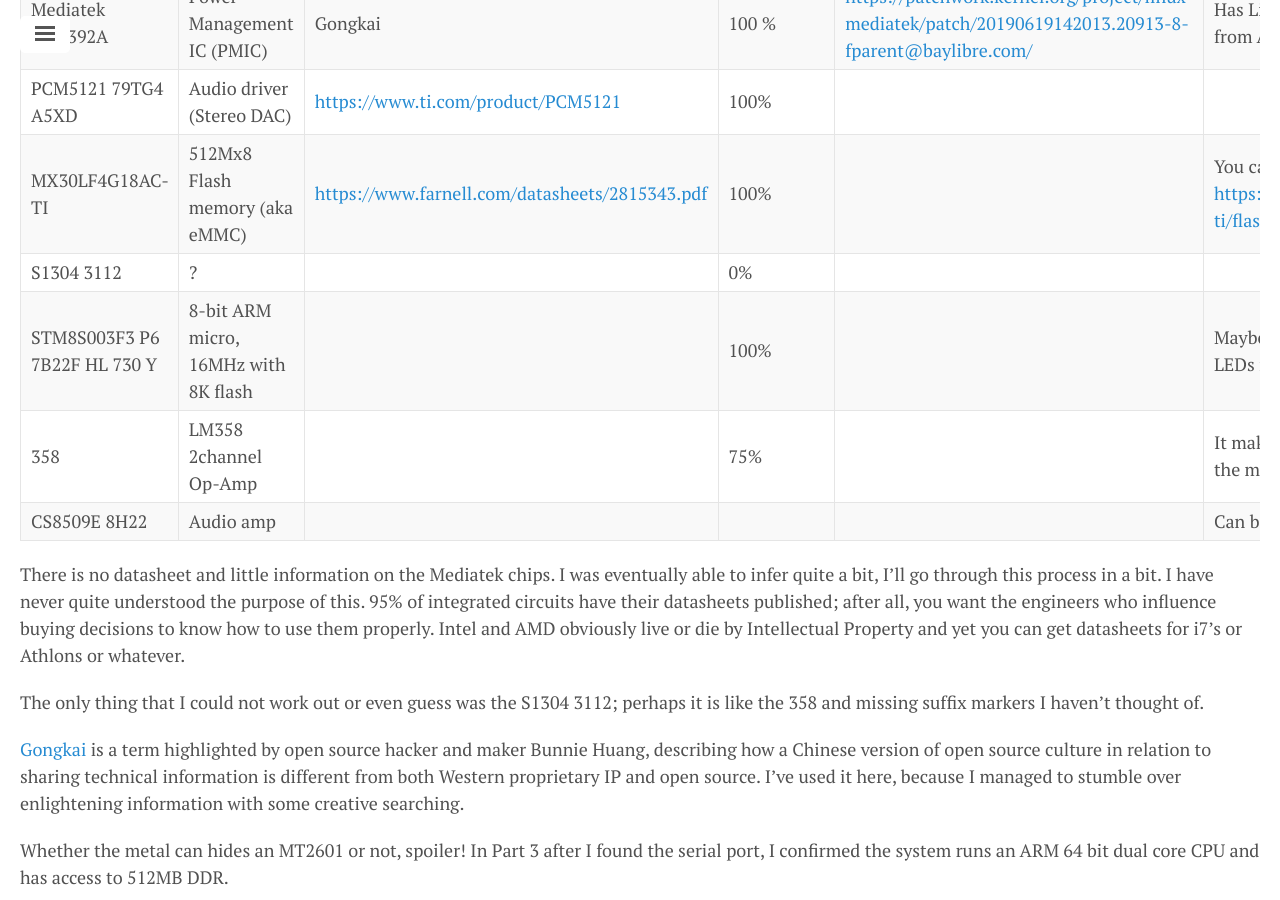
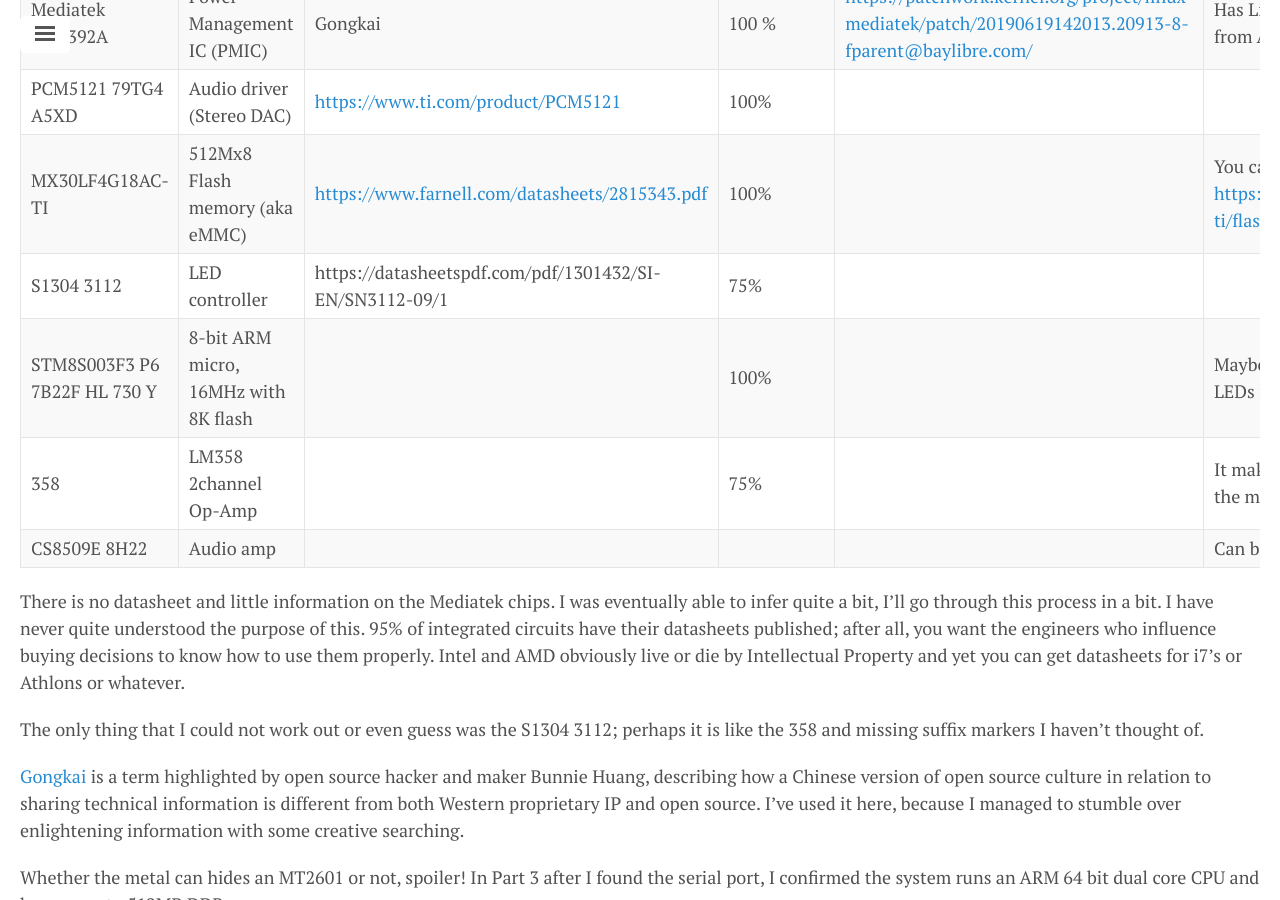
Before and after one commit to oldcomputerjunk/oldcomputerjunk.github.io, a Jekyll site: the page built from _posts/2022-11-12-cheap-smart-speaker-teardown-part2.markdown, in a window 1280 px wide and 900 px high, scrolled down 1865 px. Built offline with Jekyll 4.4.1, drawn with Linux system fonts in a browser that asks for light colours.

Commit message:
Identify 3112 chip

```diff
--- a/_posts/2022-11-12-cheap-smart-speaker-teardown-part2.markdown
+++ b/_posts/2022-11-12-cheap-smart-speaker-teardown-part2.markdown
@@ -52,8 +52,8 @@
 | Mediatek MT6392A | Power Management IC (PMIC) | Gongkai | 100 % | <https://patchwork.kernel.org/project/linux-mediatek/patch/20190619142013.20913-8-fparent@baylibre.com/>| Has Linux device driver. Can even be purchased from ALI express|
 | PCM5121 79TG4 A5XD | Audio driver (Stereo DAC) | <https://www.ti.com/product/PCM5121> | 100% |  | |
 | MX30LF4G18AC-TI | 512Mx8 Flash memory (aka eMMC) | <https://www.farnell.com/datasheets/2815343.pdf> | 100% | | You can even buy these: <https://au.element14.com/macronix/mx30lf4g18ac-ti/flash-memory-4gbit-40-to-85deg/dp/3129220>|
-| S1304 3112 | ? | | 0% | | |
-| STM8S003F3 P6 7B22F HL 730 Y | 8-bit ARM micro, 16MHz with 8K flash | |100% | | Maybe used for controlling the pretty patterns the LEDs make? |
+| S1304 3112 | LED controller | https://datasheetspdf.com/pdf/1301432/SI-EN/SN3112-09/1| 75% | | |
+| STM8S003F3 P6 7B22F HL 730 Y | 8-bit ARM micro, 16MHz with 8K flash | |100% | | Maybe used for controlling the pretty patterns the LEDs make via the 3112?  |
 | 358 | LM358 2channel Op-Amp | | 75% | | It makes most sense; maybe it buffers input from the microphones |
 | CS8509E 8H22 | Audio amp| | | | Can be found on eBay|
 
```
